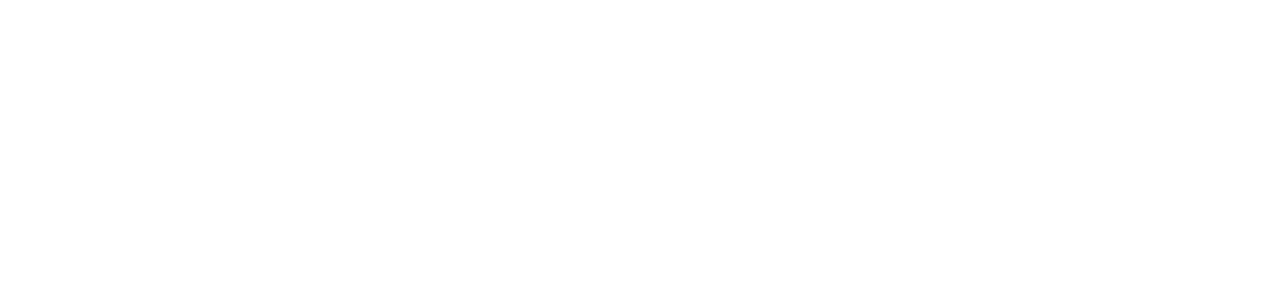
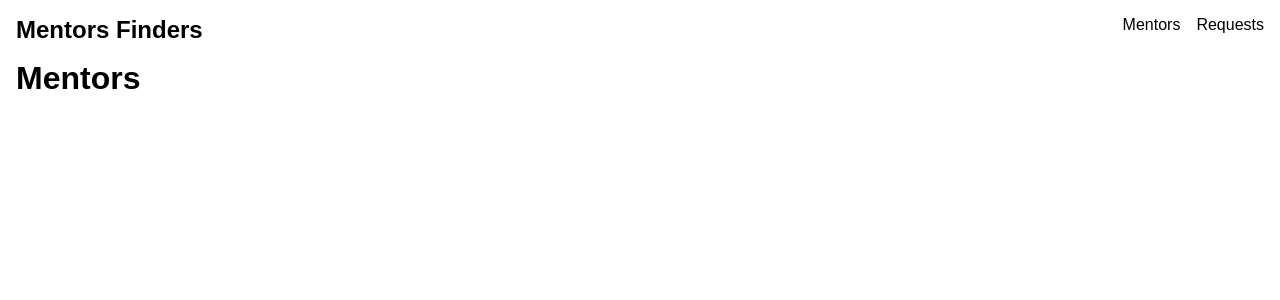
Before and after one commit to ngrwisnu/mentor-finder, a Vue app: page /mentors in a window 1280 px wide. Before the commit this address had no page. Shown: the top 300 px of the page. Built offline with nearby package versions, Linux system fonts and the light colour scheme.

Commit message:
add header component

```diff
--- a/src/App.vue
+++ b/src/App.vue
@@ -1,15 +1,20 @@
 <script lang="ts">
 import { RouterView } from 'vue-router'
+import TheHeader from './components/header/TheHeader.vue'
 
 export default {
   components: {
+    TheHeader,
     RouterView
   }
 }
 </script>
 
 <template>
-  <RouterView />
+  <TheHeader />
+  <main>
+    <RouterView />
+  </main>
 </template>
 
 <style>
@@ -23,4 +28,11 @@
   font-family: 'Poppins', sans-serif;
   font-weight: 200;
 }
+
+main {
+  width: 100vw;
+  max-width: 1440px;
+  margin: 0 auto;
+  padding: 0 1rem;
+}
 </style>
--- /dev/null
+++ b/src/components/header/TheHeader.vue
@@ -0,0 +1,54 @@
+<script>
+import { RouterLink } from 'vue-router'
+
+export default {
+  components: {
+    RouterLink
+  }
+}
+</script>
+
+<template>
+  <header>
+    <div class="logo"><RouterLink to="/">Mentors Finders</RouterLink></div>
+    <nav>
+      <ul>
+        <li><RouterLink to="/mentors">Mentors</RouterLink></li>
+        <li><RouterLink to="/requests">Requests</RouterLink></li>
+      </ul>
+    </nav>
+  </header>
+</template>
+
+<style scoped>
+header {
+  width: 100vw;
+  max-width: 1440px;
+  margin: 0 auto;
+  padding: 1rem;
+  display: flex;
+  justify-content: space-between;
+}
+
+header a {
+  color: black;
+  text-decoration: none;
+}
+
+header .logo {
+  font-size: 1.5rem;
+  font-weight: 600;
+}
+
+header nav ul {
+  display: flex;
+  gap: 1rem;
+}
+
+header nav ul li {
+  text-decoration: none;
+  list-style: none;
+  font-size: 1rem;
+  font-weight: 400;
+}
+</style>
--- a/src/router/index.ts
+++ b/src/router/index.ts
@@ -1,5 +1,5 @@
 import { createRouter, createWebHistory } from 'vue-router'
-import HomeView from '../views/HomeView.vue'
+import MentorsView from '../views/mentors/MentorsView.vue'
 
 const router = createRouter({
   history: createWebHistory(),
@@ -7,7 +7,12 @@
     {
       path: '/',
       name: 'home',
-      component: HomeView
+      redirect: '/mentors'
+    },
+    {
+      path: '/mentors',
+      name: 'mentors',
+      component: MentorsView
     }
   ]
 })
--- a/src/views/HomeView.vue
+++ /dev/null
@@ -1,13 +0,0 @@
-<script lang="ts"></script>
-
-<template>
-  <main>
-    <h1>Hello Vue 3 - Mentor Finder App</h1>
-  </main>
-</template>
-
-<style scoped>
-h1 {
-  font-weight: 400;
-}
-</style>
--- /dev/null
+++ b/src/views/mentors/MentorsView.vue
@@ -0,0 +1,7 @@
+<script>
+export default {}
+</script>
+
+<template>
+  <h1>Mentors</h1>
+</template>
```
Also changed, not shown: 1 other file (tests, documents, lock files or other folders).
